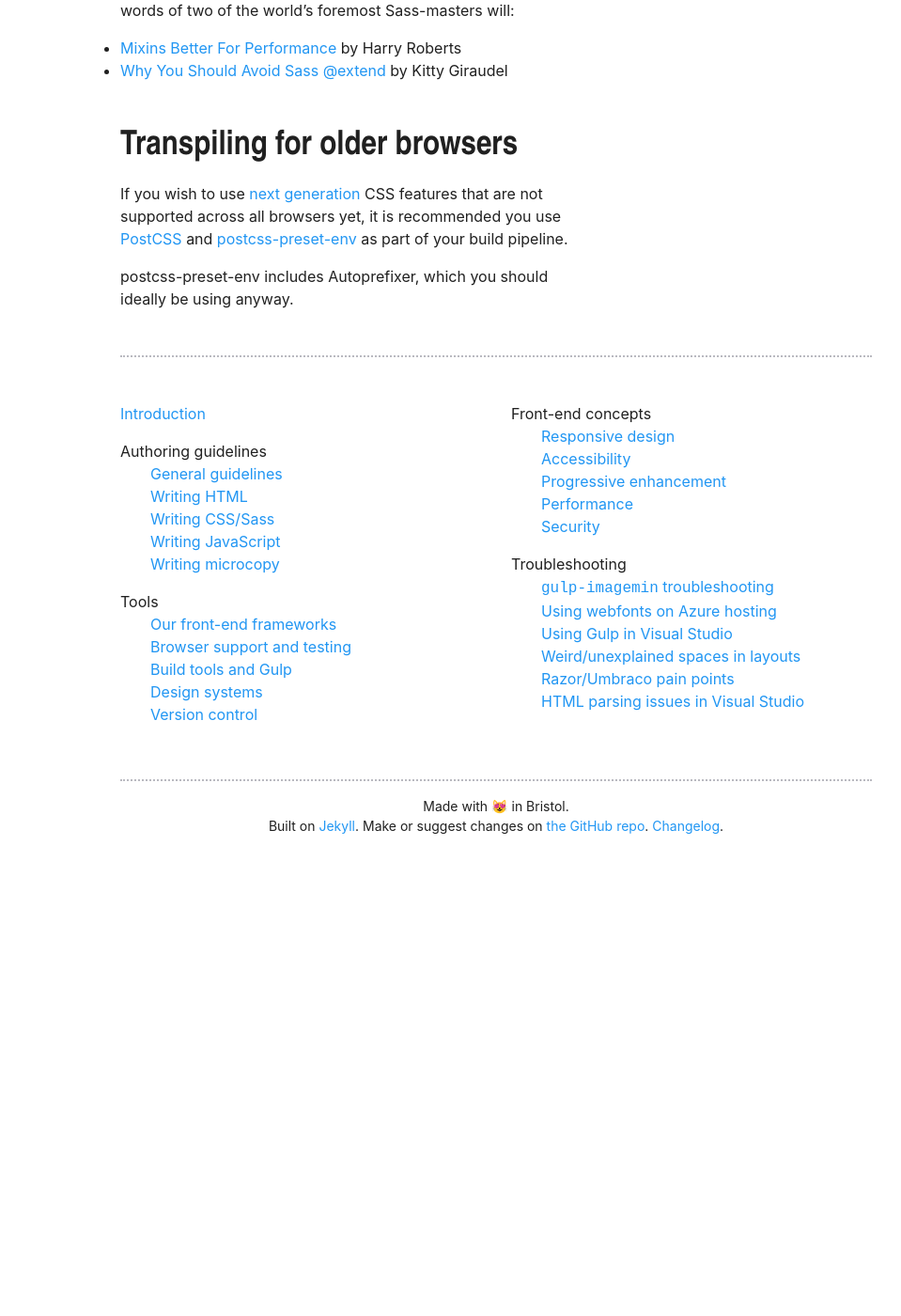
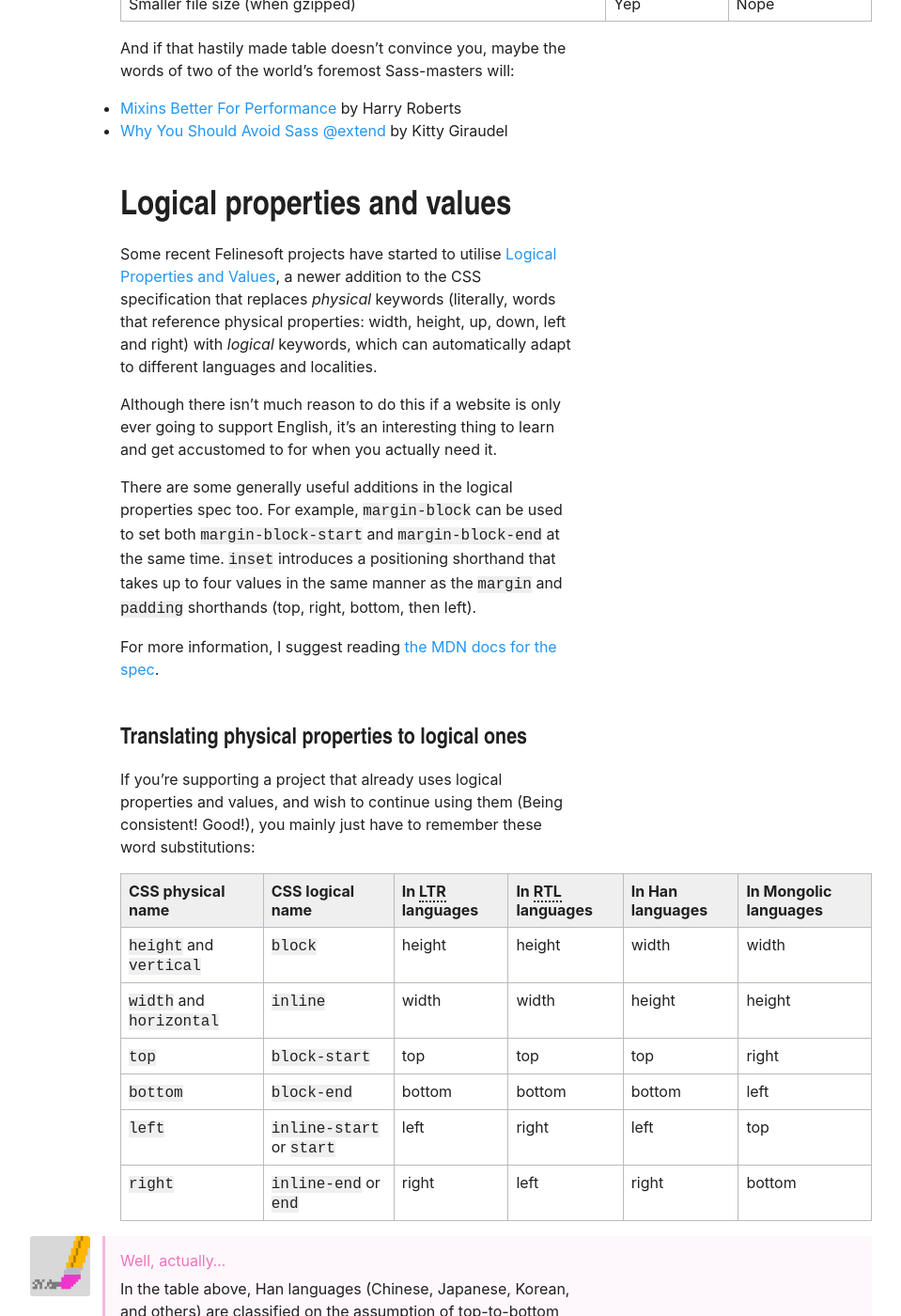
Before and after one commit to querkmachine/FSFrontEndDocs, a Jekyll site: the page built from authoring-guidelines/writing-css-sass.md, in a window 1280 px wide and 1400 px high, scrolled down 7205 px. Shown: the whole window at 94% size, without its empty margins (112-1071 px from the left). Built offline with Jekyll 4.4.1, drawn with Linux system fonts in a browser that asks for light colours; some web fonts are replaced; before the commit the page ends 8110 px from its top, so only the background shows below that; some of the changed text lies outside the part shown.

Commit message:
Troubleshooting and logical properties

```diff
--- a/_includes/nav.html
+++ b/_includes/nav.html
@@ -30,12 +30,23 @@
 		</li>
 		<li>Troubleshooting
 			<ul>
-				<li><a href="{{ site.baseurl }}{% link troubleshooting/gulp-imagemin-troubleshooting.md %}"><code>gulp-imagemin</code> troubleshooting</a></li>
 				<li><a href="{{ site.baseurl }}{% link troubleshooting/azure-webfonts-troubleshooting.md %}">Using webfonts on Azure hosting</a></li>
-				<li><a href="{{ site.baseurl }}{% link troubleshooting/gulp-vs2015-troubleshooting.md %}">Using Gulp in Visual Studio</a></li>
-				<li><a href="{{ site.baseurl }}{% link troubleshooting/vs-bom-troubleshooting.md %}">Weird/unexplained spaces in layouts</a></li>
-				<li><a href="{{ site.baseurl }}{% link troubleshooting/razor-umbraco-troubleshooting.md %}">Razor/Umbraco pain points</a></li>
-				<li><a href="{{ site.baseurl }}{% link troubleshooting/visual-studio-html-parsing-troubleshooting.md %}">HTML parsing issues in Visual Studio</a></li>
+				<li>Updating old projects/dependencies:
+					<ul>
+						<li><a href="{{ site.baseurl }}{% link troubleshooting/outdated-browserslist-troubleshooting.md %}">Browserslist troubleshooting</a></li>
+						<li><a href="{{ site.baseurl }}{% link troubleshooting/outdated-fractal-troubleshooting.md %}">Fractal troubleshooting</a></li>
+						<li><a href="{{ site.baseurl }}{% link troubleshooting/outdated-imagemin-troubleshooting.md %}"><code>gulp-imagemin</code> troubleshooting</a></li>
+						<li><a href="{{ site.baseurl }}{% link troubleshooting/outdated-sass-troubleshooting.md %}">Sass troubleshooting</a></li>
+					</ul>
+				</li>
+				<li>Visual Studio weirdsies:
+					<ul>
+						<li><a href="{{ site.baseurl }}{% link troubleshooting/gulp-vs2015-troubleshooting.md %}">Using Gulp in Visual Studio</a></li>
+						<li><a href="{{ site.baseurl }}{% link troubleshooting/vs-bom-troubleshooting.md %}">Weird/unexplained spaces in layouts</a></li>
+						<li><a href="{{ site.baseurl }}{% link troubleshooting/visual-studio-html-parsing-troubleshooting.md %}">HTML parsing issues in Visual Studio</a></li>
+						<li><a href="{{ site.baseurl }}{% link troubleshooting/razor-umbraco-troubleshooting.md %}">Razor/Umbraco pain points</a></li>
+					</ul>
+				</li>
 			</ul>
 		</li>
 	</ul>
--- a/authoring-guidelines/writing-css-sass.md
+++ b/authoring-guidelines/writing-css-sass.md
@@ -168,10 +168,12 @@
 @use "sass:color"; // You must now explicitly reference Sass's built-in functions
 
 body {
-    $color: color.darken(settings.$theme-color, 15%);
+    $color: color.adjust(settings.$theme-color, $lightness: -15%);
     @include theming.setBgColor($color);
 }
 {% endhighlight %}
+
+(Note that [various color functions also changed how they work]({{ site.baseurl }}{% link troubleshooting/outdated-sass-troubleshooting.md %}#deprecation-and-removal-of-various-built-in-functions) when the module system was introduced.)
 
 **Use of the module system is highly preferred over the older `@import`-based method.** `@import` is deprecated, and the Sass team is intending to remove the `@import` Sass rule completely by October 2022.
 
@@ -197,6 +199,50 @@
 * [Mixins Better For Performance](http://csswizardry.com/2016/02/mixins-better-for-performance/) by Harry Roberts
 * [Why You Should Avoid Sass @extend](https://www.sitepoint.com/avoid-sass-extend/) by Kitty Giraudel
 
+## Logical properties and values
+Some recent Felinesoft projects have started to utilise [Logical Properties and Values](https://developer.mozilla.org/en-US/docs/Web/CSS/CSS_Logical_Properties), a newer addition to the CSS specification that replaces *physical* keywords (literally, words that reference physical properties: width, height, up, down, left and right) with *logical* keywords, which can automatically adapt to different languages and localities.
+
+Although there isn't much reason to do this if a website is only ever going to support English, it's an interesting thing to learn and get accustomed to for when you actually need it.
+
+There are some generally useful additions in the logical properties spec too. For example, `margin-block` can be used to set both `margin-block-start` and `margin-block-end` at the same time. `inset` introduces a positioning shorthand that takes up to four values in the same manner as the `margin` and `padding` shorthands (top, right, bottom, then left).
+
+For more information, I suggest reading [the MDN docs for the spec](https://developer.mozilla.org/en-US/docs/Web/CSS/CSS_Logical_Properties).
+
+### Translating physical properties to logical ones
+
+If you're supporting a project that already uses logical properties and values, and wish to continue using them (Being consistent! Good!), you mainly just have to remember these word substitutions:
+
+|CSS physical name|CSS logical name|In <abbr title="left-to-right">LTR</abbr> languages|In <abbr title="right-to-left">RTL</abbr> languages|In Han languages|In Mongolic languages|
+|:-|:-|:-|:-|:-|:-|
+|`height` and `vertical`|`block`|height|height|width|width|
+|`width` and `horizontal`|`inline`|width|width|height|height|
+|`top`|`block-start`|top|top|top|right|
+|`bottom`|`block-end`|bottom|bottom|bottom|left|
+|`left`|`inline-start` or `start`|left|right|left|top|
+|`right`|`inline-end` or `end`|right|left|right|bottom|
+
+{% aside correction %}
+In the table above, Han languages (Chinese, Japanese, Korean, and others) are classified on the assumption of top-to-bottom writing systems, to demonstrate the variety that logical keywords cover.
+
+In reality, these languages use left-to-right in most online applications, mainly due to historical incompatibilities, but top-to-bottom is increasingly common. Han languages have historically also used right-to-left, so this may also appear at times.
+
+Mongolic languages have typically also defaulted to using left-to-right on websites, as many browsers did not support Mongolic writing systems until relatively recently. [Here's an example of a contemporary website with Mongolic writing support](https://president.mn/mng/) (although it does not use logical properties).
+{% endaside %}
+
+For most properties there's a direct replacement of one phrase for another: `padding-right` becomes `padding-inline-end`, `border-top` becomes `border-block-start`, `float: left` becomes `float: inline-start`.
+
+There are a few little quirks however:
+
+`border-radius`, `text-align`
+: Omits the `block` and `inline` parts of the name: `border-top-right-radius` becomes `border-start-end-radius`, `text-align: right` becomes `text-align: end`.
+
+`top`, `right`, `bottom`, `left`
+: Prefixes with `inset-` in addition to replacing the word: `right` becomes `inset-inline-end`.
+
+`margin`, `padding`, `inset`, `border-width`, `border-style`, `border-color`
+: By default, these properties are physical unless prefixed with the `logical` keyword. `margin: 15px 20px 15px 10px` and `margin: logical 15px 20px 15px 10px` will appear differently between LTR and RTL languages.
+
+
 ## Transpiling for older browsers
 
 If you wish to use [next generation](https://www.youtube.com/watch?v=p5kcBxL7-qI) CSS features that are not supported across all browsers yet, it is recommended you use [PostCSS](https://postcss.org) and [postcss-preset-env](https://preset-env.cssdb.org) as part of your build pipeline.
```
Also changed, not shown: other parts of authoring-guidelines/writing-css-sass.md (+3 -3 lines), index.md (+1 -1 lines), tools/build-tools.md (+1 -1 lines), tools/felinesoft-frameworks.md (+1 -1 lines), troubleshooting/gulp-vs2015-troubleshooting.md (+1 -1 lines), troubleshooting/outdated-browserslist-troubleshooting.md (added, +50 -0 lines), troubleshooting/outdated-fractal-troubleshooting.md (added, +68 -0 lines), troubleshooting/outdated-sass-troubleshooting.md (added, +157 -0 lines), changelog.md, troubleshooting/outdated-imagemin-troubleshooting.md (renamed from troubleshooting/gulp-imagemin-troubleshooting.md).
